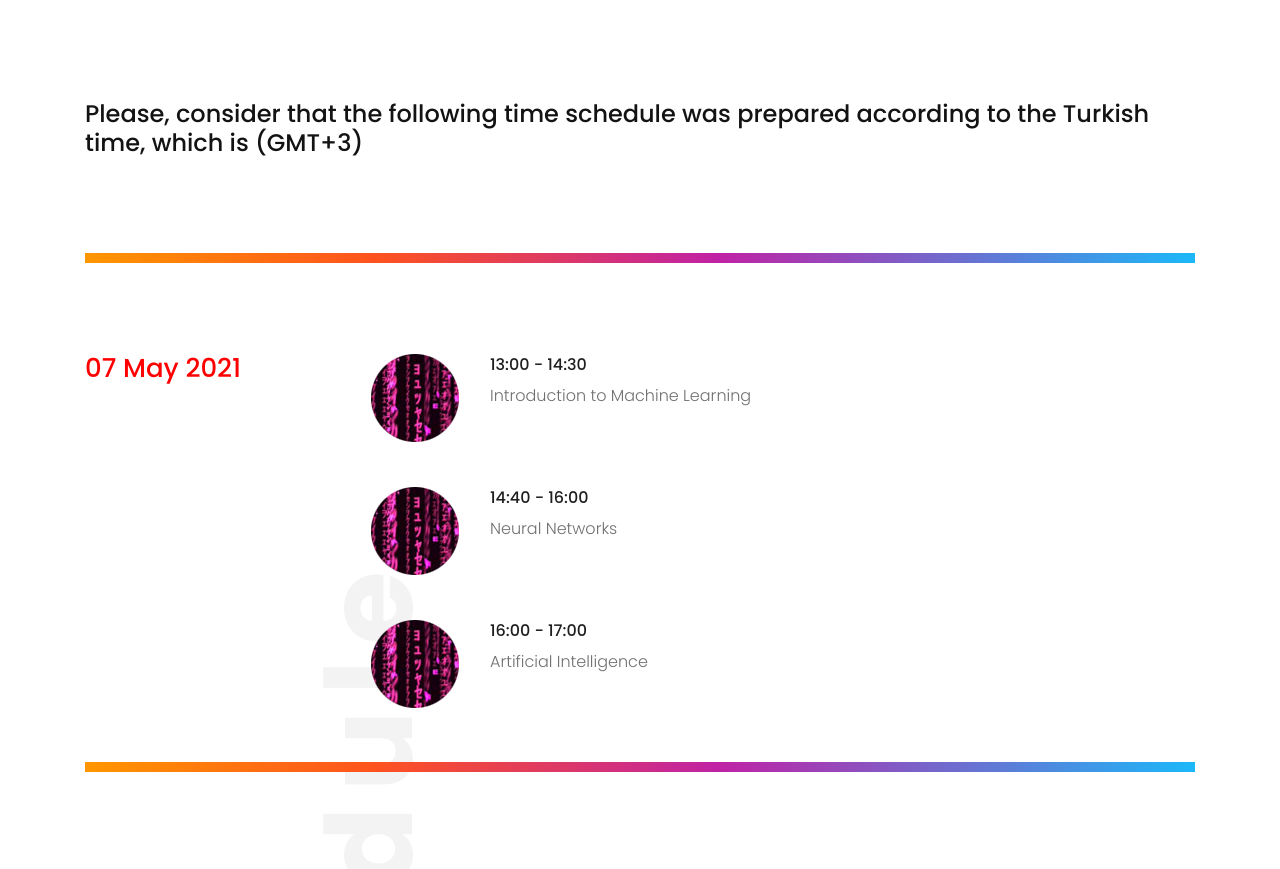
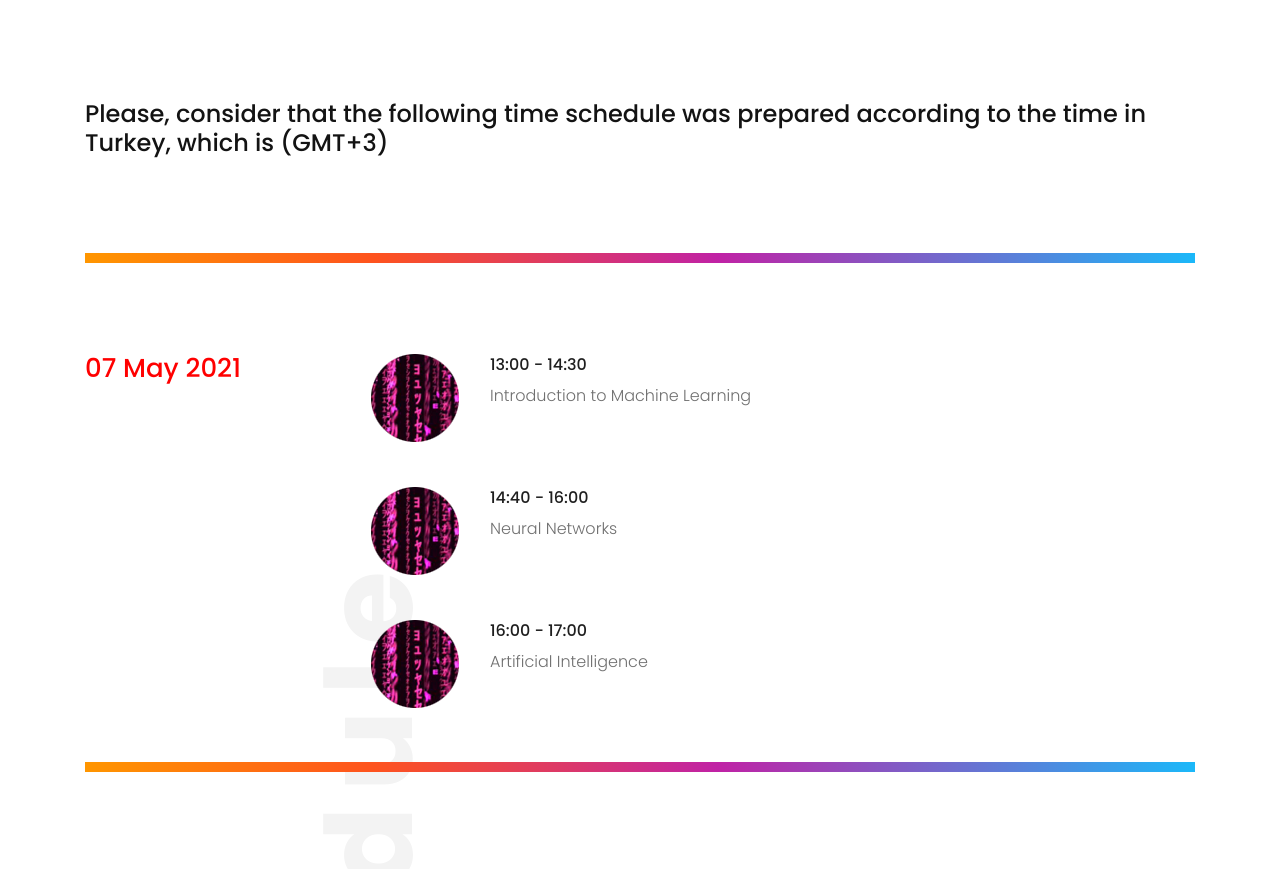
Before and after one commit to DSCMedipol/Medipol-Summit-2021, a plain HTML site: page index.html in a window 1280 px wide. Shown: the part 2253-3122 px from the top of the page. Drawn offline with Linux system fonts and the light colour scheme.

Commit message:
Schedule

```diff
--- a/index.html
+++ b/index.html
@@ -212,7 +212,7 @@
         <div class="col-xl-12">
             <div class="section_title_large mb-95">
                 <h3>
-                    Please, consider that the following time schedule was prepared according to the Turkish time, which
+                    Please, consider that the following time schedule was prepared according to the time in Turkey, which
                     is (GMT+3)
                 </h3>
             </div>
```
